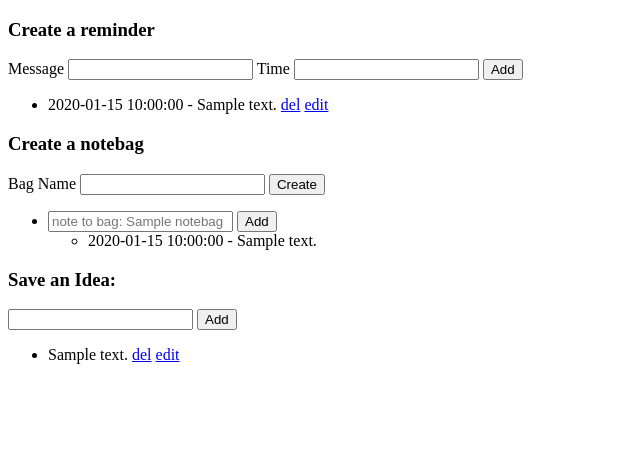
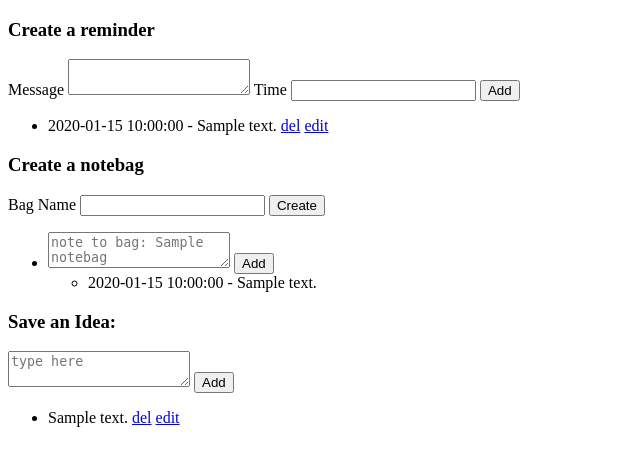
Before and after one commit to ahtavarasmus/personaldb, a Flask app: template src/templates/home.html in a window 1280 px wide. Shown: the part 138-604 px from the top of the page, without its empty margins (0-640 px from the left). Run offline with Flask 2, Linux system fonts and the light colour scheme; the visitor is signed in with stand-in values (Sample User, id 1); the template is opened without the code that fills it: most values are stand-ins (such as "Sample title", 1, 10 or a date in 2020); one stand-in notice (Sample message) is shown; parts of the project's set-up code (start-up, migrations or seed data) failed here and were passed over.

Commit message:
added input fields as textareas

```diff
--- a/src/templates/edit_idea.html
+++ b/src/templates/edit_idea.html
@@ -2,7 +2,7 @@
 {% block title %}Edit idea{% endblock %}
 {% block content %}
 <form action="/edit-idea-{{cur_idea['pk']}}" method="POST">
-    <input type="text" name="idea" value="{{cur_idea['message']}}">
+    <textarea type="text" name="idea">{{cur_idea['message']}}</textarea>
     <input type="submit" name="idea">
 </form>
 {% endblock %}
--- a/src/templates/edit_reminder.html
+++ b/src/templates/edit_reminder.html
@@ -4,7 +4,7 @@
 <section>
     <form action="/edit-reminder-{{reminder_pk}}" method="POST">
         <label for="msg">Message</label>
-        <input name="msg" type="text" value="{{message}}">
+        <textarea type="text" name="msg">{{message}}</textarea>
         <input name="msg" type="submit" value="Confirm">
     </form>
     <form action="/edit-reminder-{{reminder_pk}}" method="POST">
--- a/src/templates/home.html
+++ b/src/templates/home.html
@@ -6,7 +6,7 @@
     <form action="/" method="POST">
         <h3>Create a reminder</h3>
         <label for="message">Message</label>
-        <input type="text" name="message" id="message">
+        <textarea type="text" name="message"></textarea>
         <label for="time">Time</label>
         <input type="text" name="time" id="time">
         <button type="submit" name="reminder">Add</button>
@@ -34,7 +34,7 @@
         {% for notebag in notebags %}
         <li>
             <form action="/note-to-{{notebag['pk']}}" method="POST">
-            <input type="text" name="note" placeholder="note to bag: {{notebag['name']}}">
+            <textarea type="text" name="note" placeholder="note to bag: {{notebag['name']}}"></textarea>
             <input type="submit" name="note" value="Add">
             </form>
             {% for note in notebag['notes'] %}
@@ -50,8 +50,8 @@
 <section>
     <form action="/" method="POST">
         <h3>Save an Idea:</h3>
-        <input type="text" name="message" id="message">
-        <button type="submit" name="idea">Add</button>
+        <textarea type="text" name="message" placeholder="type here"></textarea>
+        <input type="submit" name="idea" value="Add">
     </form>
     <ul>
     {% for idea in ideas %}
```
